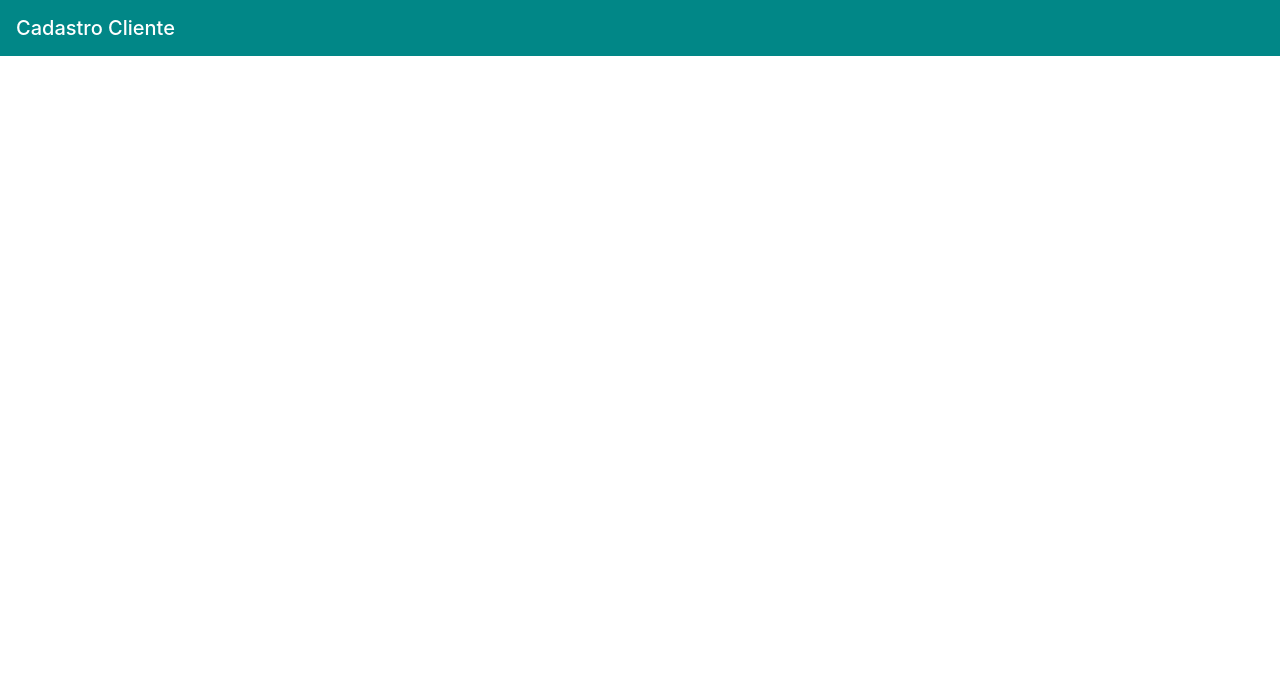
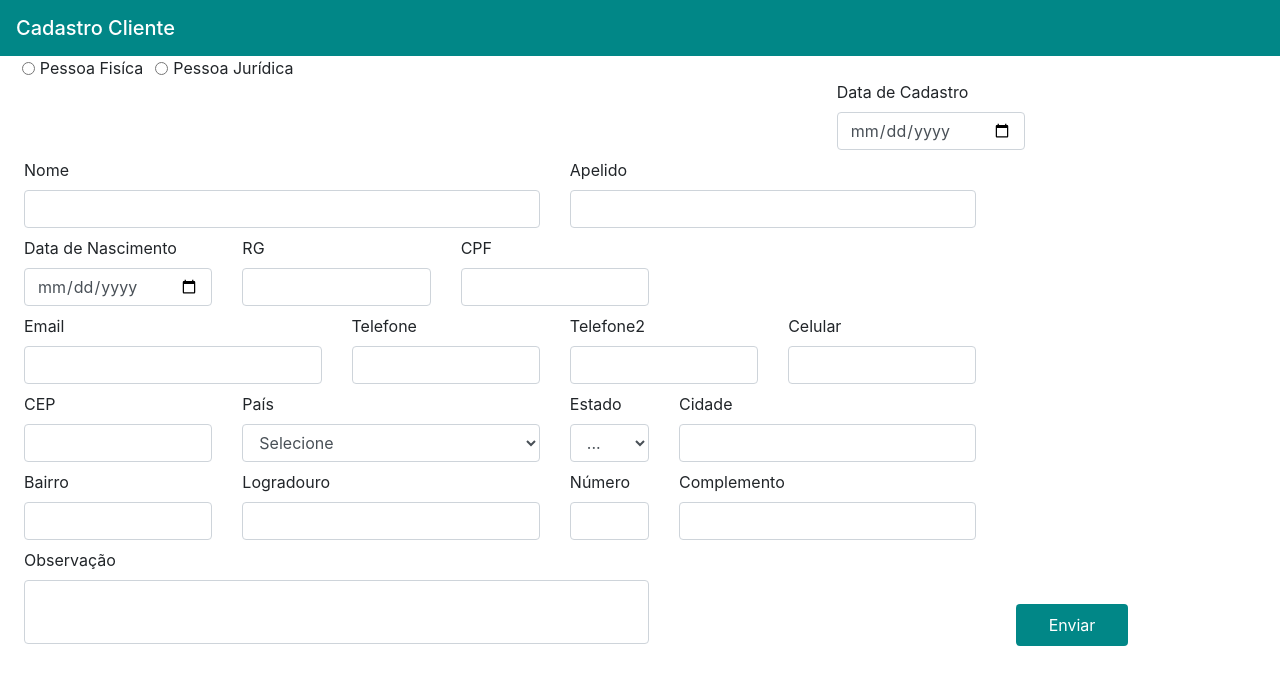
Before and after one commit to UEMGNUPSI/Sistema_Cadastr, a website: page FormularioCliente.html in a window 1280 px wide. Drawn offline with nearby package versions, Linux system fonts and the light colour scheme.

Commit message:
FormularioCliente

```diff
--- a/FormularioCliente.css
+++ b/FormularioCliente.css
@@ -1,3 +1,29 @@
 .Header {
     background-color:  #018787;
     color: white;}
+
+body {
+    overflow-x: hidden;}
+
+label#CamposDistanciaTop{
+   margin-top: 0.5rem;}
+
+div#Lateral-Esquerda{
+    margin-Left: 1.5rem;}
+
+div#radios{
+    margin-left: 2.3rem;}
+
+div#DataCadastro{
+    margin-left: 52.3rem;}
+
+input#inputObservacao{
+    height:4rem ;}
+
+button#btnEnviar{
+    margin-top: 4rem;
+    margin-left: 22rem;
+    background-color:  #018787;
+    color: white;
+    width: 7rem;
+    height: 2.6rem;}
--- a/FormularioCliente.html
+++ b/FormularioCliente.html
@@ -30,5 +30,115 @@
 
 
 
+    <form class="row g-3">
+    <div class="form-check form-check-inline" id="radios">
+      <input class="form-check-input" type="radio" name="inlineRadioOptions" id="inlineRadioPessoaFisica" value="option1">
+      <label class="form-check-label" for="inlineRadioPessoaFisica">Pessoa Fisíca</label>
+    </div>
+    <div class="form-check form-check-inline">
+      <input class="form-check-input" type="radio" name="inlineRadioOptions" id="inlineRadioPessoaJuridica" value="option2">
+      <label class="form-check-label" for="inlineRadioPessoaJuridica">Pessoa Jurídica</label>
+    </div>
+    <div class="col-sm-2" id="DataCadastro" >
+      <label for="staticDataCadastro" class="visually-hidden" >Data de Cadastro</label>
+      <input type="date" class="form-control" id="inputDataCadastro" placeholder="">
+    </div></form>
+    <form class="row g-3">
+    <div class="col-sm-5 " id="Lateral-Esquerda">
+        <label for="staticNome" class="visually-hidden" id="CamposDistanciaTop">Nome</label>
+        <input type="text" class="form-control" id="inputNome" placeholder="">
+    </div>
+    <div class="col-sm-4" >
+        <label for="inputApelido" class="visually-hidden"id="CamposDistanciaTop">Apelido</label>
+        <input type="text" class="form-control" id="inputApelido" placeholder="">
+    </div>
+    </form>
+
+    <form class="row g-3" >
+    <div class="col-sm-2" id="Lateral-Esquerda">
+      <label for="inputDataNascimento" class="visually-hidden" id="CamposDistanciaTop">Data de Nascimento</label>
+      <input type="date" class="form-control" id="inputDataNascimento" placeholder="">
+    </div>
+    <div class="col-sm-2" >
+      <label for="staticRG" class="visually-hidden" id="CamposDistanciaTop">RG</label>
+      <input type="text" class="form-control me-2" id="inputRG" placeholder="">
+    </div>
+    <div class="col-sm-2">
+      <label for="staticCPF" class="visually-hidden" id="CamposDistanciaTop">CPF</label>
+      <input type="text" class="form-control" id="inputNome" placeholder="">
+    </div>
+    </form>
+
+    <form class="row g-3">
+    <div class="col-sm-3" id="Lateral-Esquerda">
+      <label for="inputEmail" class="form-label" id="CamposDistanciaTop">Email</label>
+      <input type="email" class="form-control" id="inputEmail">
+    </div>
+    <div class="col-sm-2">
+      <label for="inputTelefone" class="form-label" id="CamposDistanciaTop">Telefone</label>
+      <input type="tel" class="form-control" id="inputTelefone">
+    </div>
+    <div class="col-sm-2">
+      <label for="inputTelefone2" class="form-label" id="CamposDistanciaTop">Telefone2</label>
+      <input type="tel" class="form-control" id="inputTelefone2" placeholder="">
+    </div>
+    <div class="col-sm-2">
+      <label for="inputCelular" class="form-label" id="CamposDistanciaTop">Celular</label>
+      <input type="tel" class="form-control" id="inputCelular" placeholder="">
+    </div>
+    </form>
+
+    <form class="row g-3">
+    <div class="col-sm-2"id="Lateral-Esquerda">
+      <label for="inputCEP" class="form-label" id="CamposDistanciaTop">CEP</label>
+      <input type="text" class="form-control" id="inputCEP">
+    </div>
+    <div class="col-sm-3" >
+      <label for="inputPais" class="form-label" id="CamposDistanciaTop">País</label>
+      <select id="inputPais" class="form-control">
+        <option selected>Selecione</option>
+         <option>...</option>
+      </select>
+    </div>
+    <div class="col-sm-1">
+      <label for="inputEstado" class="form-label" id="CamposDistanciaTop">Estado</label>
+      <select id="inputEstado" class="form-control">
+        <option selected>...</option>
+         <option>...</option>
+      </select>
+    </div>
+    <div class="col-sm-3">
+     <label for="inputCidade" class="form-label" id="CamposDistanciaTop">Cidade</label>
+     <input type="text" class="form-control" id="inputCidade">
+    </div>
+    </form>
+
+    <form class="row g-3">
+    <div class="col-sm-2" id="Lateral-Esquerda">
+    <label for="inputBairro" class="form-label" id="CamposDistanciaTop">Bairro</label>
+    <input type="text" class="form-control" id="inputBairro">
+    </div>
+    <div class="col-sm-3"  >
+      <label for="inputLogradouro" class="form-label" id="CamposDistanciaTop">Logradouro</label>
+      <input type="text" class="form-control" id="inputLogradouro">
+    </div>
+    <div class="col-sm-1">
+      <label for="inputNumero" class="form-label" id="CamposDistanciaTop">Número</label>
+      <input type="text" class="form-control" id="inputNumero">
+    </div>
+    <div class="col-sm-3">
+      <label for="inputComplemento" class="form-label" id="CamposDistanciaTop">Complemento</label>
+      <input type="text" class="form-control" id="inputComplemento">
+    </div>
+    <div class="col-sm-6" id="Lateral-Esquerda">
+      <label for="inputObservacao" class="form-label" id="CamposDistanciaTop">Observação</label>
+      <input type="text" class="form-control" id="inputObservacao">
+    </div>
+    <button type="submit" class="btn" id="btnEnviar">Enviar</button>
+    </form>
+
+
+
+
 </body>
 </html>
```
Also changed, not shown: login.html (renamed from index.html).
